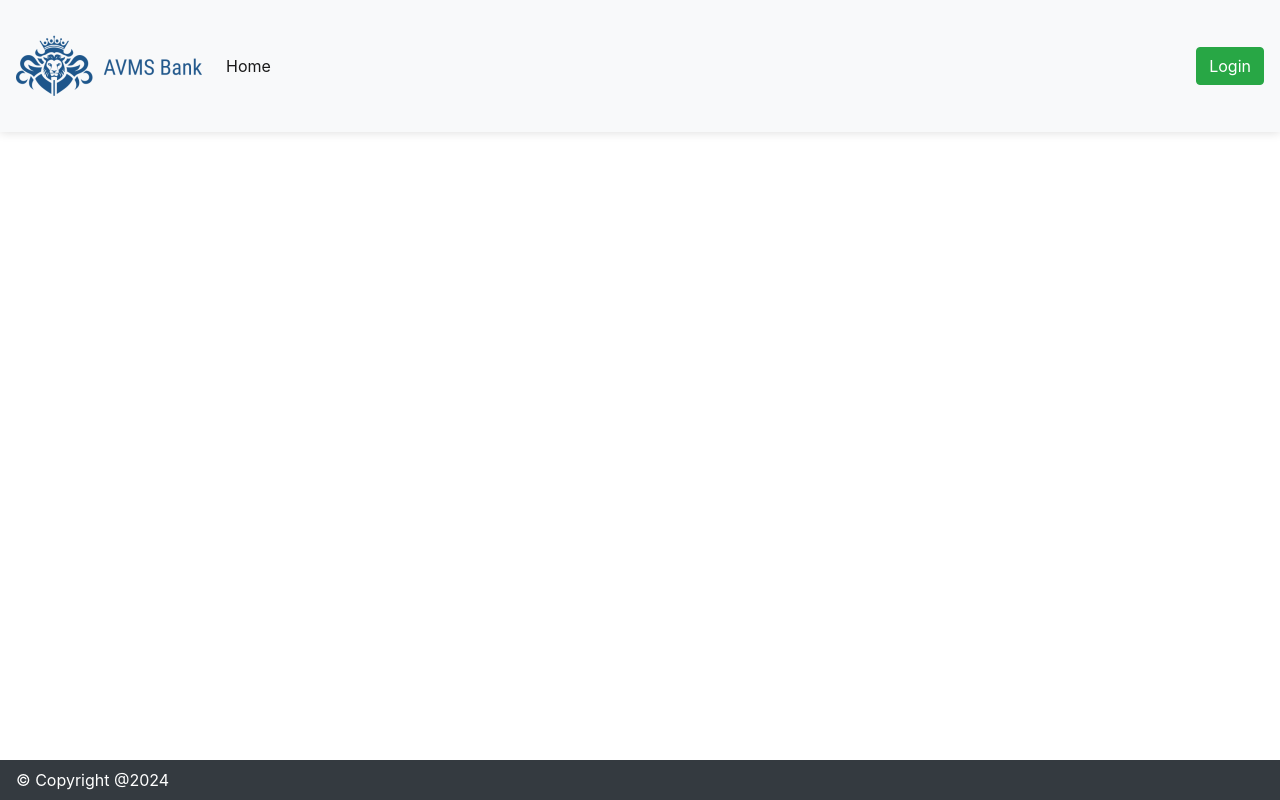
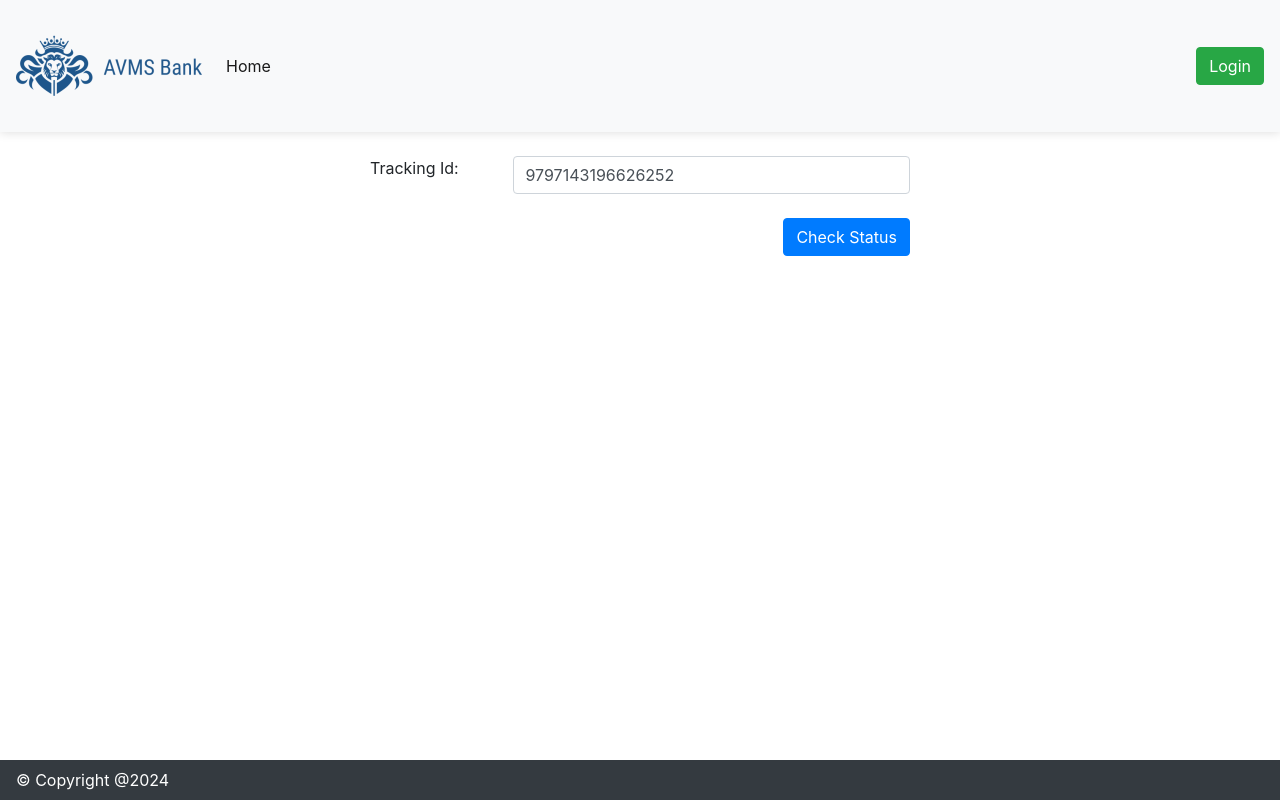
Before and after one commit to krsminesh/CreditApp, an Angular app: page /check-status in a window 1280 px wide. Before the commit this address led to /. Built offline with nearby package versions, Linux system fonts and the light colour scheme.

Commit message:
Check Status on the tracking Id for the application

```diff
--- a/src/app/app-routing.module.ts
+++ b/src/app/app-routing.module.ts
@@ -1,6 +1,7 @@
 import { NgModule } from '@angular/core';
 import { RouterModule, Routes } from '@angular/router';
 import { ApplyCreditCardComponent } from './user/apply-credit-card/apply-credit-card.component';
+import { CheckStatusComponent } from './user/check-status/check-status.component';
 import { LoginComponent } from './user/login/login.component';
 import { ViewCreditDetailsComponent } from './user/view-credit-details/view-credit-details.component';
 import { WelcomeComponent } from './user/welcome/welcome.component';
@@ -10,6 +11,7 @@ const routes: Routes = [
   {path:"welcome",component:WelcomeComponent},
   {path:"login", component:LoginComponent},
   {path:"apply-credit", component:ApplyCreditCardComponent},
+  {path:"check-status", component: CheckStatusComponent},
   {path:"view-credit-details", component: ViewCreditDetailsComponent}
 ];
 
--- a/src/app/app.module.ts
+++ b/src/app/app.module.ts
@@ -13,6 +13,7 @@ import { ReactiveFormsModule } from '@angular/forms';
 import { PageTitleDirective } from './directives/page-title/page-title.directive';
 import { HttpClientModule } from '@angular/common/http';
 import { ViewCreditDetailsComponent } from './user/view-credit-details/view-credit-details.component';
+import { CheckStatusComponent } from './user/check-status/check-status.component';
 
 @NgModule({
   declarations: [
@@ -23,7 +24,8 @@ import { ViewCreditDetailsComponent } from './user/view-credit-details/view-cred
     HeaderComponent,
     FooterComponent,
     PageTitleDirective,
-    ViewCreditDetailsComponent
+    ViewCreditDetailsComponent,
+    CheckStatusComponent
   ],
   imports: [
     BrowserModule,
--- a/src/app/global/globalConstants.ts
+++ b/src/app/global/globalConstants.ts
@@ -1,8 +1,9 @@
 export class GlobalConstants{
-    static welcomeUrl ="/welcome";
+    static welcomeUrl ='/welcome';
     static loginUrl = '/login';
     static applyUrl = '/apply-credit';
     static viewCreditDetails = '/view-credit-details';
+    static checkStatusURL ='/check-status';
 
     static userSession = "CurrentLoginUser"
     static userType = "isAdmin"
--- a/src/app/service/api/api.service.ts
+++ b/src/app/service/api/api.service.ts
@@ -29,4 +29,8 @@ export class ApiService {
     console.log(apiURL);
     return this.getApi(apiURL);
   }
+
+  checkStatusAPI(){
+    return this.getApi(GlobalConstants.applyCreditAPILink);
+  }
 }
--- a/src/app/user/apply-credit-card/apply-credit-card.component.html
+++ b/src/app/user/apply-credit-card/apply-credit-card.component.html
@@ -59,4 +59,10 @@
 
           </div>
     </ng-container>
+
+    <div class="bg-light mb-40 px-4 py-4 d-flex justify-content-center">
+        <span class="d-flex align-items-center">Already applied! You can check the applied status here &nbsp;
+            <a href="javascript:;" [routerLink]="checkStatusURL" class="btn btn-success">Check Status</a>
+        </span>
+    </div>
 </div>
--- a/src/app/user/apply-credit-card/apply-credit-card.component.ts
+++ b/src/app/user/apply-credit-card/apply-credit-card.component.ts
@@ -15,6 +15,7 @@ export class ApplyCreditCardComponent implements OnInit{
   fullName:string =''
   homeLink = GlobalConstants.welcomeUrl;
   genTrackIdNumber:number=0;
+  checkStatusURL = GlobalConstants.checkStatusURL;
 
   applyCreditFormReactive!: FormGroup;
 
--- /dev/null
+++ b/src/app/user/check-status/check-status.component.html
@@ -0,0 +1,45 @@
+<div class="check-status">
+    <ng-container *ngIf="!showResult">
+        <div class="row">
+            <div class="col-6 mx-auto">
+                <form [formGroup]="checkStatusFormReactive" (ngSubmit)="checkStatus()">
+                    <div class="row">
+                        <div class="col-3">Tracking Id:</div>
+                        <div class="col-9">
+                            <input type="text" class="form-control" formControlName="trackingId" value="9797143196626252"/>
+                        </div>
+                    </div>
+
+                    <div class="row mt-4">
+                        <div class="col-3"></div>
+                        <div class="col-9 d-flex justify-content-end">
+                            <button type="submit" class="btn btn-primary" tooltip="Enter your Tracking Id to check">Check Status</button>
+                        </div>
+                    </div>
+                </form>
+            </div>
+        </div>
+    </ng-container>
+    <ng-container *ngIf="showResult">
+        <div class="bg-light mb-40 px-4 py-4">
+            <span class="d-flex align-items-center justify-content-center">Your application status of <b>{{trackingIdValue}}</b> &nbsp; is :
+                <span class="badge d-inline-flex mx-2"
+                    [ngClass]="{
+                        'badge-success':userTrackStatus,
+                        'badge-danger': !userTrackStatus
+                    }"
+                >
+                    {{userTrackStatus}}
+                </span>
+                <span *ngIf="userTrackStatus == null || userTrackStatus == undefined">
+                    {{errCaseText}}
+                </span>
+
+            </span>
+            <div class="col-4 mx-auto mt-4 bg-dark px-4 py-4 d-flex justify-content-center">
+                <a href="javascript:;" [routerLink]="welcomeUrl" class="btn btn-success mx-2" *ngIf="!userTrackStatus">Goto Home</a>
+                <a href="javascript:;" [routerLink]="loginUrl" class="btn btn-success mx-2" *ngIf="userTrackStatus">Login</a>
+            </div>
+        </div>
+    </ng-container>
+</div>
--- /dev/null
+++ b/src/app/user/check-status/check-status.component.ts
@@ -0,0 +1,56 @@
+import { Component, OnInit } from '@angular/core';
+import { FormBuilder, FormGroup, Validators } from '@angular/forms';
+import { GlobalConstants } from 'src/app/global/globalConstants';
+import { ApiService } from 'src/app/service/api/api.service';
+
+@Component({
+  selector: 'app-check-status',
+  templateUrl: './check-status.component.html',
+  styleUrls: ['./check-status.component.scss']
+})
+export class CheckStatusComponent implements OnInit{
+  checkStatusFormReactive !: FormGroup;
+  trackingIdValue:any;
+  userTrackStatus:boolean = false;
+  showResult:boolean = false;
+  loginUrl = GlobalConstants.loginUrl;
+  welcomeUrl = GlobalConstants.welcomeUrl;
+  errCaseText: string ='';
+
+  constructor(
+    private ApiService : ApiService,
+    private formBuilder : FormBuilder
+  ){
+
+  }
+
+  ngOnInit(){
+    this.checkStatusFormReactive = this.formBuilder.group({
+      trackingId:["", Validators.required]
+    });
+    this.checkStatusFormReactive.patchValue({
+      trackingId:"9797143196626252"
+    });
+  }
+
+  checkStatus(){
+    this.showResult = true;
+    this.trackingIdValue = this.checkStatusFormReactive.get("trackingId")?.value;
+    this.ApiService.checkStatusAPI().subscribe(
+      (users:any)=>{
+        for (let i = 0; i < users.length; i++) {
+          if(users[i].trackingId == this.trackingIdValue){
+            this.userTrackStatus =users[i].Status;
+          }
+          if(users[i].trackingId == null || users[i].trackingId == undefined){
+            this.errCaseText = "Data not found";
+          }
+        }
+      },
+      (err) =>{
+        console.log('status check error')
+      }
+    )
+  }
+
+}
--- a/src/app/user/welcome/welcome.component.html
+++ b/src/app/user/welcome/welcome.component.html
@@ -18,4 +18,10 @@
         <a href="javascript:;" [routerLink]="applyUrl" class="btn btn-warning mx-4">Apply Credit Card</a>
         <a href="javascript:;" [routerLink]="loginUrl" class="btn btn-success mx-4">Login</a>
     </div>
+
+    <div class="bg-light mb-40 px-4 py-4 d-flex justify-content-center">
+        <span class="d-flex align-items-center">Already applied!  You can check the applied status here &nbsp;
+            <a href="javascript:;" [routerLink]="checkStatusURL" class="btn btn-success">Check Status</a>
+        </span>
+    </div>
 </div>
--- a/src/app/user/welcome/welcome.component.scss
+++ b/src/app/user/welcome/welcome.component.scss
@@ -6,4 +6,13 @@
     *{
         color: #fff;
     }
+    .mb-40{
+        margin-bottom: 100px;
+    }
+    .bg-light{
+        box-shadow: 0 0 5px rgba($color: #000000, $alpha: .30);
+        span{
+            color: #000000;
+        }
+    }
 }
--- a/src/app/user/welcome/welcome.component.ts
+++ b/src/app/user/welcome/welcome.component.ts
@@ -10,5 +10,6 @@ export class WelcomeComponent {
 
   loginUrl = GlobalConstants.loginUrl;
   applyUrl = GlobalConstants.applyUrl;
+  checkStatusURL = GlobalConstants.checkStatusURL;
 
 }
```
Also changed, not shown: src/app/user/check-status/check-status.component.scss (added), 1 other file (tests, documents, lock files or other folders).
